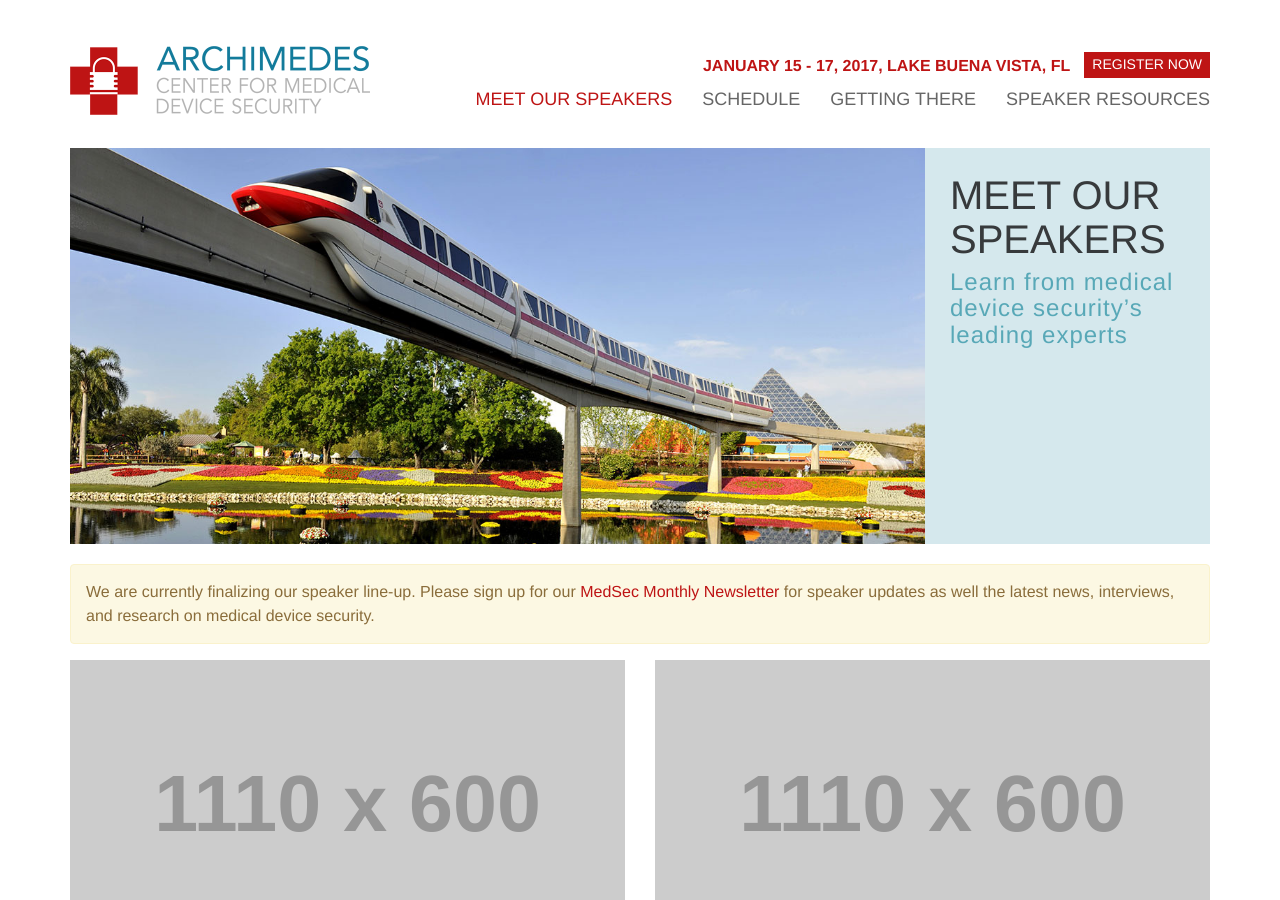
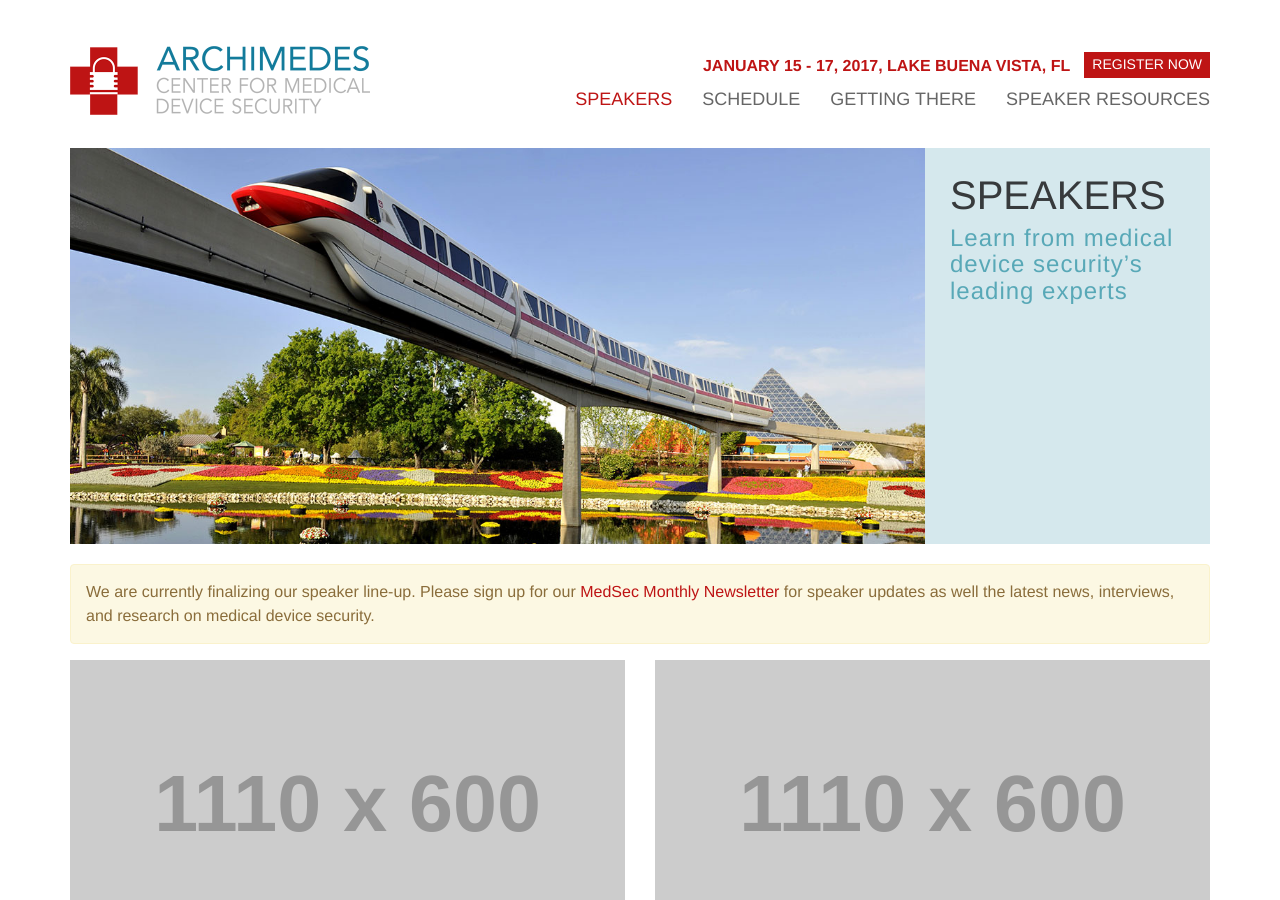
Before and after one commit to Jonesy/medsec101, a Jekyll site: the page built from speakers.markdown, in a window 1280 px wide and 900 px high. Built offline with Jekyll 4.4.1, drawn with Linux system fonts in a browser that asks for light colours; part of the change alters nothing that is shown.

Commit message:
Updated Speakers

```diff
--- a/speakers.markdown
+++ b/speakers.markdown
@@ -1,8 +1,9 @@
 ---
-title: Meet Our Speakers
+title: Speakers
 date: 2016-08-29 18:16:00 Z
 position: 0
 subtitle: Learn from medical device security’s leading experts
+banner_title: Meet Our Speakers
 layout: speakers
 ---
 
```
